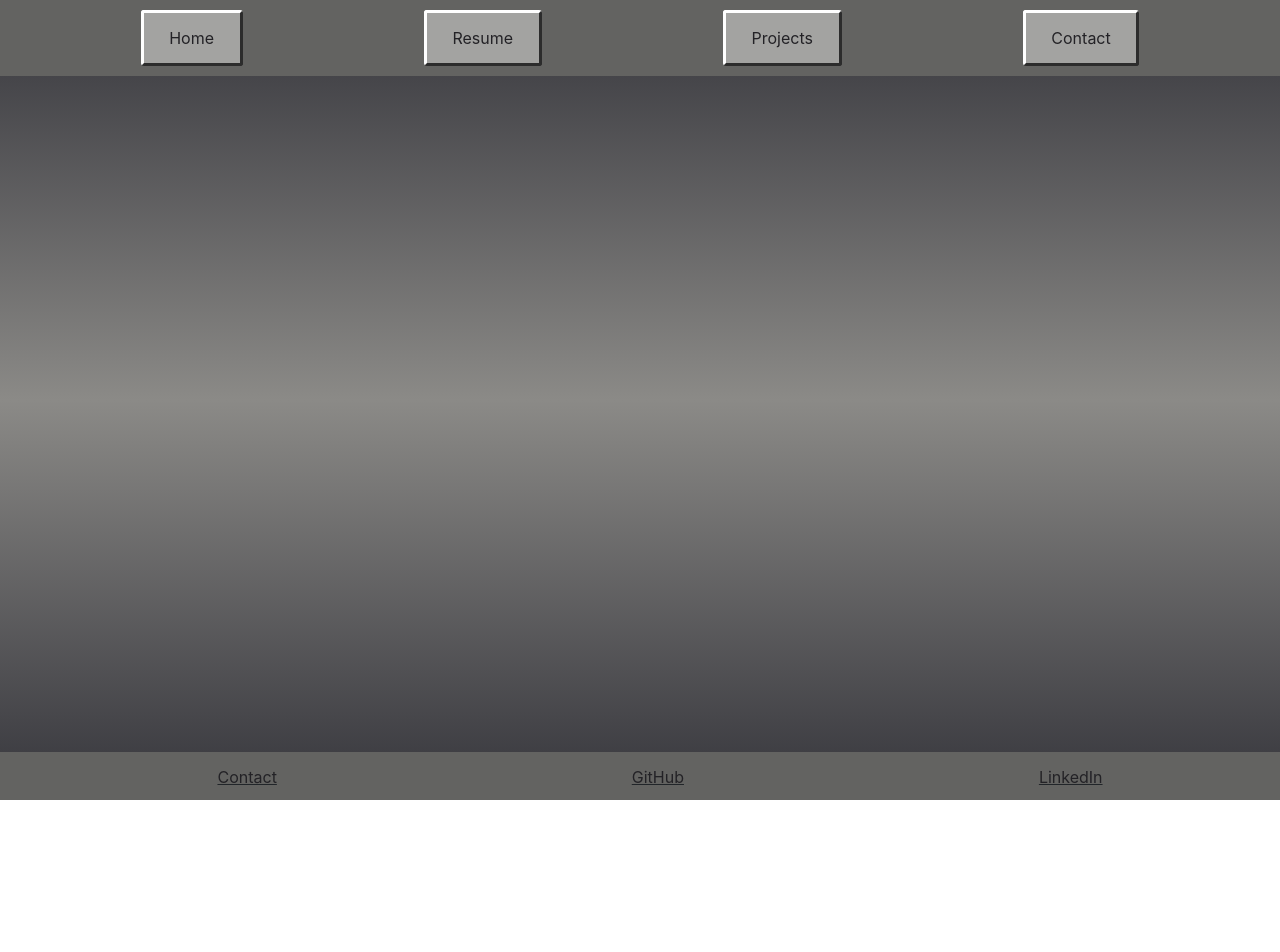
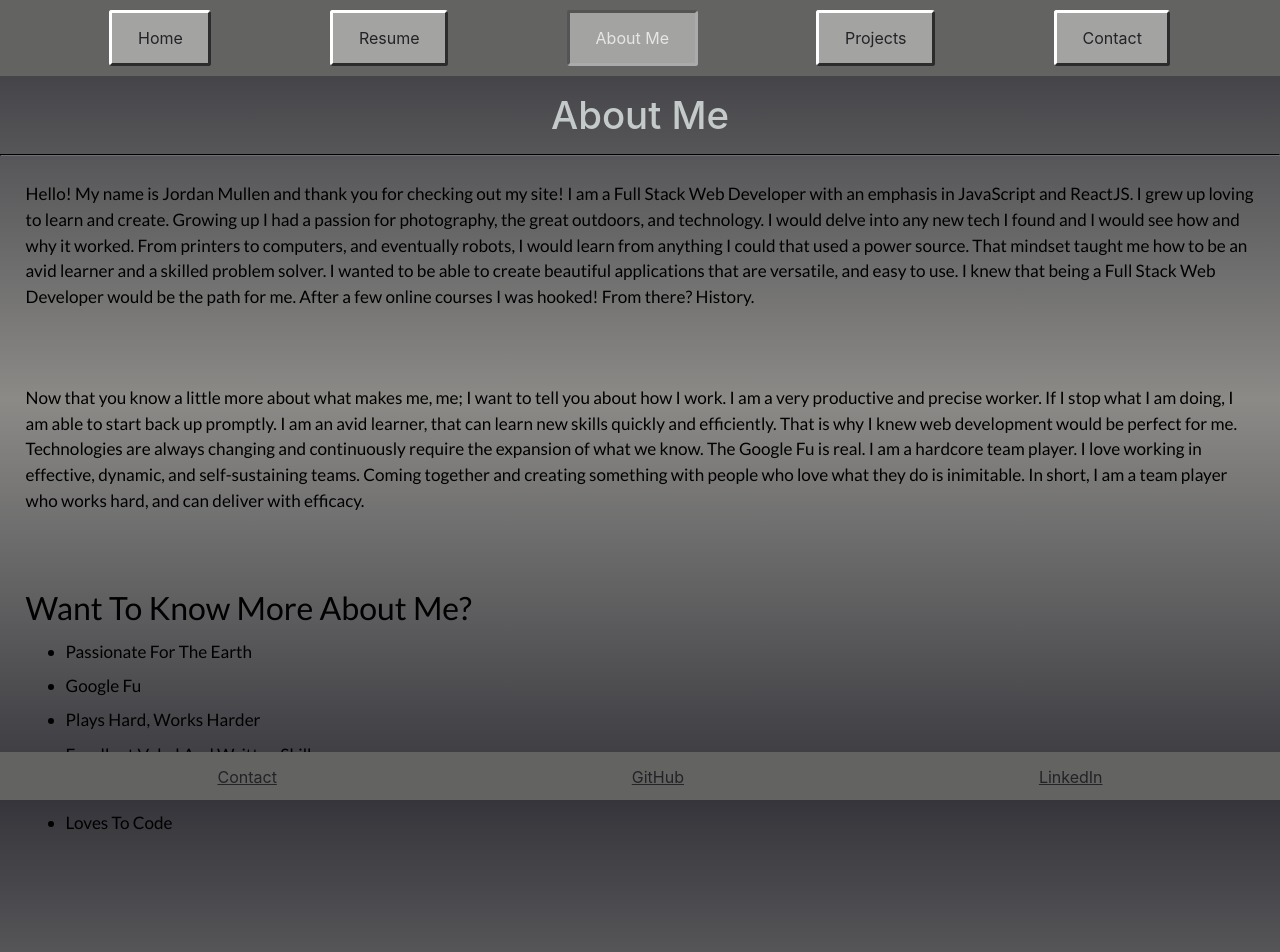
Before and after one commit to jomullen11/Portfolio-Site, a React (Create React App) app: page /aboutme in a window 1280 px wide. Shown: the top 952 px of the page. Before the commit the page ends 800 px from the top, so only its background shows below. Built offline with nearby package versions, Linux system fonts and the light colour scheme; some icons are missing.

Commit message:
Adding about me

```diff
--- a/src/Components/Aboutme.js
+++ b/src/Components/Aboutme.js
@@ -1,27 +1,27 @@
-// import React, { Fragment } from 'react'
+import React from 'react'
 
-// function Aboutme() {
-//     return (
-//       <div>
-//         <h1>About Me</h1>
-//         <hr/>
-//         <p className="abtMeP">Hello! My name is Jordan Mullen and thank you for checking my site out! I am a Full Stack Web Developer who can make all your dreams come true! Let’s start from the beginning. In 1995 I was born a twin; actually, let’s fast forward a bit. I grew up (still a twin) and found a passion for creating and learning. I picked up photography, a couple different instruments, chemistry, dance, and quite a few sports; it was great and beautiful, but I wanted to be challenged. I would delve into any new tech I found and I would see how and why it worked. From printers to computers, and eventually robots, I would learn from anything I could that used a power source. That mindset taught me how to be an avid learner and a skilled problem solver. I wanted to be able to solve my own technical problems efficiently and effectively. But how can I do this? I’ve got it! I thought, “After all these years I’ve always had a passion for technology. Coding would fulfill all of my fantasies.” After a few online courses I was hooked, and from there? History.</p>
-//         <br />
-//         <p className="abtMeP">Now that you know a little more about what makes me, me; I want to tell you about how I work. I am a very efficient and precise worker. If I stop what I am doing, I am able to start back up promptly. I am an avid learner, that can pick up any skill rapidly and effectively. That is why I knew web development would be perfect for me. Technologies are always changing and continuously require the expansion of what we know. The Google Fu is real. I am a hardcore team player. I love working in effective, dynamic, and self-sustaining teams. Coming together and creating something with people who love what they do is inimitable. In short, I am a team player who works hard, and can deliver with efficacy.</p>
-//         <br/>
-//         <div className="abtMeUl">
-//           <h2>Want to know more about me?</h2>
-//           <ul>
-//             <li>Passionate for the Earth</li>
-//             <li>Google Fu</li>
-//             <li>Travel Enthusiast</li>
-//             <li>Works hard, plays harder (without skimping on work)</li>
-//             <li>Hiking and backpacking are my favorite past-times</li>
-//             <li>Photography work featured on <a href="http://www.electrolivin.com">Electrolivin</a></li>
-//           </ul>
-//         </div>
-//       </div>
-//     );
-//   }
+function Aboutme() {
+    return (
+      <div>
+        <h1>About Me</h1>
+        <hr/>
+        <p className="abtMeP">Hello! My name is Jordan Mullen and thank you for checking out my site! I am a Full Stack Web Developer with an emphasis in JavaScript and ReactJS. I grew up loving to learn and create. Growing up I had a passion for photography, the great outdoors, and technology. I would delve into any new tech I found and I would see how and why it worked. From printers to computers, and eventually robots, I would learn from anything I could that used a power source. That mindset taught me how to be an avid learner and a skilled problem solver. I wanted to be able to create beautiful applications that are versatile, and easy to use. I knew that being a Full Stack Web Developer would be the path for me. After a few online courses I was hooked! From there? History.</p>
+        <br />
+        <p className="abtMeP">Now that you know a little more about what makes me, me; I want to tell you about how I work. I am a very productive and precise worker. If I stop what I am doing, I am able to start back up promptly. I am an avid learner, that can learn new skills quickly and efficiently. That is why I knew web development would be perfect for me. Technologies are always changing and continuously require the expansion of what we know. The Google Fu is real. I am a hardcore team player. I love working in effective, dynamic, and self-sustaining teams. Coming together and creating something with people who love what they do is inimitable. In short, I am a team player who works hard, and can deliver with efficacy.</p>
+        <br/>
+        <div className="abtMeUl">
+          <h2>Want to know more about me?</h2>
+          <ul>
+            <li>Passionate for the Earth</li>
+            <li>Google Fu</li>
+            <li>Plays hard, works harder</li>
+            <li>Excellent vebal and written skills</li>
+            <li>Favorite past times are hiking and photography</li>
+            <li>Loves to code</li>
+          </ul>
+        </div>
+      </div>
+    );
+  }
 
-// export default Aboutme
+export default Aboutme
--- a/src/Components/Navbar.js
+++ b/src/Components/Navbar.js
@@ -15,7 +15,7 @@ const Navbar = () => {
                         <div className="NavButton">
                             <NavLink activeStyle={active} exact to='/' className="Link">Home</NavLink>
                             <NavLink activeStyle={active} to='/resume' className="Link">Resume</NavLink>
-                            {/* <NavLink activeStyle={active} to='/aboutme' className="Link" >About Me</NavLink> */}
+                            <NavLink activeStyle={active} to='/aboutme' className="Link" >About Me</NavLink>
                             <NavLink activeStyle={active} to='/projects' className="Link">Projects</NavLink>
                             <NavLink activeStyle={active} to='/contact' className="Link">Contact</NavLink>
                         </div>
--- a/src/Components/Projects.js
+++ b/src/Components/Projects.js
@@ -96,16 +96,16 @@ function Projects() {
           </div>
           <div className="col-md-4 mt-5">
             <div className="card text-center">
-              <a href="https://github.com/jomullen11/final-reactify-forms" target="_blank" rel="noopener noreferrer"><img className="card-img-top cardImage" src="https://scontent-sjc3-1.xx.fbcdn.net/v/t1.0-9/55669467_10156215084401989_1220581004889030656_n.jpg?_nc_cat=111&_nc_ht=scontent-sjc3-1.xx&oh=e7800caf70a6f577d16049479e3e19b0&oe=5D070B7C" alt="Forms" /></a>
+              <a href="https://github.com/jomullen11/Portfolio-Site" target="_blank" rel="noopener noreferrer"><img className="card-img-top cardImage" src="https://scontent-sjc3-1.xx.fbcdn.net/v/t1.0-9/56285301_10156229214076989_4765329539909812224_o.jpg?_nc_cat=104&_nc_ht=scontent-sjc3-1.xx&oh=b00e5e0930bb346b77873454dc8ce234&oe=5D39E6F0" alt="Profile Site" /></a>
               <div className="card-body" id="card">
-                <h4 className="card-title">Forms</h4>
+                <h4 className="card-title">Profile Site</h4>
                 <hr/>
-                <p className="card-title">Basic User Form That Sets State</p>
+                <p className="card-title">You're here! Take a look around!</p>
               </div>
               <div className="card-footer text-muted">
                 <div className="row">
                   <div className="col">
-                    <a href="https://github.com/jomullen11/final-reactify-forms" target="_blank" rel="noopener noreferrer">View on GitHub<i className="devicon-github-plain"></i></a>
+                    <a href="https://github.com/jomullen11/Portfolio-Site" target="_blank" rel="noopener noreferrer">View on GitHub<i className="devicon-github-plain"></i></a>
                   </div>
                 </div>
               </div>
--- a/src/Components/Resume.js
+++ b/src/Components/Resume.js
@@ -5,7 +5,7 @@ return(
   <div>
     <h1>Resume Page</h1>
     <hr/>
-    <iframe class="scribd_iframe_embed" title="Resume" src="https://www.scribd.com/embeds/404635542/content?start_page=1&view_mode=scroll&access_key=key-SA130JIth5PiMsKCdEaS&show_recommendations=true" data-auto-height="false" data-aspect-ratio="0.7729220222793488" scrolling="no" id="doc_99673" width="100%" height="675px" frameborder="0"></iframe>
+    <iframe class="scribd_iframe_embed" title="Resume" src="https://www.scribd.com/embeds/405130622/content?start_page=1&view_mode=scroll&access_key=key-SA130JIth5PiMsKCdEaS&show_recommendations=true" data-auto-height="false" data-aspect-ratio="0.7729220222793488" scrolling="no" id="doc_99673" width="100%" height="675px" frameborder="0"></iframe>
   </div>
 )}
 
--- a/src/Route.js
+++ b/src/Route.js
@@ -3,7 +3,7 @@ import React, { Component } from 'react'
 import { BrowserRouter as Router, Route, Switch } from 'react-router-dom'
 import Home from './Components/Home'
 import Resume from './Components/Resume'
-// import Aboutme from './Components/Aboutme'
+import Aboutme from './Components/Aboutme'
 import Projects from './Components/Projects'
 import Contact from './Components/Contact'
 
@@ -12,7 +12,7 @@ class Routes extends Component {
         return (
             <Switch>
                 <Route path='/resume' component={ Resume } />
-                {/* <Route path='/aboutme' component={ Aboutme } /> */}
+                <Route path='/aboutme' component={ Aboutme } />
                 <Route path='/projects' component={ Projects } />
                 <Route path='/contact' component={ Contact } />
                 <Route exact path='/' component={ Home } />
```
Also changed, not shown: 1 other file (tests, documents, lock files or other folders).
